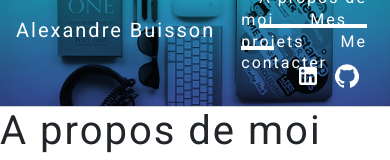
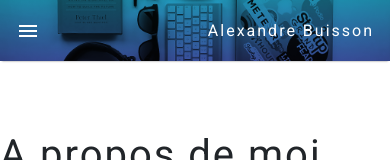
Before and after one commit to alexandrebuisson/alexandrebuisson.fr, a React (Create React App) app: page /a-propos in a window 390 px wide. Shown: the top 160 px of the page. Built offline with nearby package versions, Linux system fonts and the light colour scheme; grey boxes are pictures that could not be loaded.

Commit message:
Update header and implement responsive drawer

```diff
--- a/src/components/header/Header.jsx
+++ b/src/components/header/Header.jsx
@@ -1,4 +1,6 @@
 import React, { Component } from 'react'
+import MenuIcon from '@material-ui/icons/Menu'
+import CloseIcon from '@material-ui/icons/Close'
 import LinkedInIcon from '@material-ui/icons/LinkedIn'
 import GitHubIcon from '@material-ui/icons/GitHub'
 import { Link } from 'react-router-dom'
@@ -17,6 +19,32 @@ class Header extends Component {
     works: false,
     contact: false,
   }
+
+  constructor(props) {
+    super(props)
+    this.state = {
+      hideNav: false,
+      drawer: false,
+    }
+  }
+
+  componentDidMount() {
+    window.addEventListener("resize", this.resize.bind(this))
+    this.resize()
+  }
+
+  componentWillUnmount() {
+    window.removeEventListener("resize", this.resize)
+    window.removeEventListener("click", this.toggle)
+  }
+
+  resize() {
+      let currentHideNav = (window.innerWidth <= 840)
+      if (currentHideNav !== this.state.hideNav) {
+          this.setState({ hideNav: currentHideNav })
+      }
+  }
+
 
   isAbout = () => {
     const { about } = this.props
@@ -50,23 +78,87 @@ class Header extends Component {
     )
   }
 
-  render() {
+  toggle = () => {
+    const { drawer } = this.state
+    if (!drawer) {
+      document.addEventListener('click', this.handleOutsideClick, false)
+    } else {
+      document.removeEventListener('click', this.handleOutsideClick, false)
+    }
+    this.setState({
+      drawer: !drawer,
+    })
+  }
+
+  handleOutsideClick = (e) => {
+    if (this.node === null) return false
+    if (this.node.contains(e.target)) {
+      return
+    }
+
+    this.toggle()
+  }
+
+  navbarBrand = () => {
+    const { hideNav, drawer } = this.state
+    if (hideNav && drawer) return <CloseIcon className="drawer" onClick={this.toggle} style={{ color: '#fff', cursor: 'pointer' }} />
+    if (hideNav && !drawer ) return <MenuIcon className="drawer" onClick={this.toggle} style={{ color: '#fff', cursor: 'pointer' }} />
     return (
-      <div className="navbar">
-        <div className="navbar-left">
-          <div className="navbar-brand"><Link className="logo" to="/">Alexandre Buisson</Link></div>
-          <div className="navbar-pages">
+      <div className="navbar-brand"><Link className="logo" to="/">Alexandre Buisson</Link></div>
+    )
+  }
+
+  navbarRight = () => {
+    const { hideNav } = this.state
+    if (hideNav) return <Link className="logo" to="/">Alexandre Buisson</Link>
+    return (
+      <div className="navbar-menu">
+        <LinkedInIcon onClick={this.linkedInRedirect} className="linkedin"/>
+        <GitHubIcon onClick={this.githubRedirect} className="github"/>
+      </div>
+    )
+  }
+
+  drawerPages = () => {
+    const { hideNav, drawer } = this.state
+    if (hideNav && drawer) {
+      return (
+        <div className="drawer-pages" ref={node => { this.node = node; }}>
+          <div className="drawer-items">
             {this.isAbout()}
+          </div>
+          <div className="drawer-items">
             {this.isWorks()}
+          </div>
+          <div className="drawer-items">
             {this.isContact()}
           </div>
         </div>
-        <div className="navbar-right">
-          <div className="navbar-menu">
-            <LinkedInIcon onClick={this.linkedInRedirect} className="linkedin"/>
-            <GitHubIcon onClick={this.githubRedirect} className="github"/>
+      )
+    }
+    return null
+  }
+
+
+  render() {
+    const { drawer } = this.state
+    const marginBot = () => (!drawer ? 'margin' : '')
+    return (
+      <div>
+        <div className={`navbar ${marginBot()}`}>
+          <div className="navbar-left">
+            {this.navbarBrand()}
+            <div className="navbar-pages">
+              {this.isAbout()}
+              {this.isWorks()}
+              {this.isContact()}
+            </div>
+          </div>
+          <div className="navbar-right">
+            {this.navbarRight()}
           </div>
         </div>
+        {this.drawerPages()}
       </div>
     )
   }
--- a/src/components/header/Header.scss
+++ b/src/components/header/Header.scss
@@ -7,17 +7,27 @@
   left: 0px;
   right: 0px;
   padding: 5px 15px;
-  border-bottom: 1px solid #ccc;
   min-height: 45px;
   background:linear-gradient(0deg,rgba(211, 7, 194, 0.527),rgba(11, 182, 224, 0.555)), url("/assets/background.jpg") rgba(1, 217, 255, 0.651);
   background-blend-mode: multiply;
   background-repeat: no-repeat;
   background-size: 100%;
   background-position: 60% center;
-
+  box-shadow: 0 2px 2px -2px rgba(0,0,0,.5);
+  &.margin {
+    margin-bottom: 70px;
+  }
+  .drawer {
+    &:hover {
+      opacity: 0.7;
+    }
+  }
   .navbar-pages {
     width: 100%;
     margin-left: 10px;
+    @media screen and (max-width: 840px) {
+      display: none;
+    }
     .navbar-item {
       height: 100%;
       margin: 18px;
@@ -54,6 +64,13 @@
     flex: 1 1 auto;
     flex-direction: row-reverse;
     height: 45px;
+    .logo {
+      text-decoration: none;
+      color: rgb(255, 255, 255);
+      &:hover {
+        color: rgb(180, 180, 180);
+      }
+    }
     .navbar-menu {
       cursor: pointer;
       margin-right: 15px;
@@ -86,3 +103,34 @@
     }
   }
 }
+  .drawer-pages {
+    display: flex;
+    flex-direction: column;
+    background: whitesmoke;
+    margin-bottom: 70px;
+    .navbar-item {
+      height: 100%;
+      margin: 18px;
+      text-decoration: none;
+      font-family: 'Roboto', sans-serif;
+      color: #343a40;
+      &:hover {
+        color: rgb(134, 134, 134);
+      }
+    }
+    .navbar-item-active {
+      height: 100%;
+      margin: 18px;
+      text-decoration: none;
+      color: rgb(134, 134, 134);
+      &:hover {
+        color: rgb(134, 134, 134);
+      }
+    }
+    .drawer-items {
+      display: flex;
+      border-bottom: 1px solid #dfdfdf;
+      justify-content: center;
+      min-width: 150px;
+    }
+  }
```
